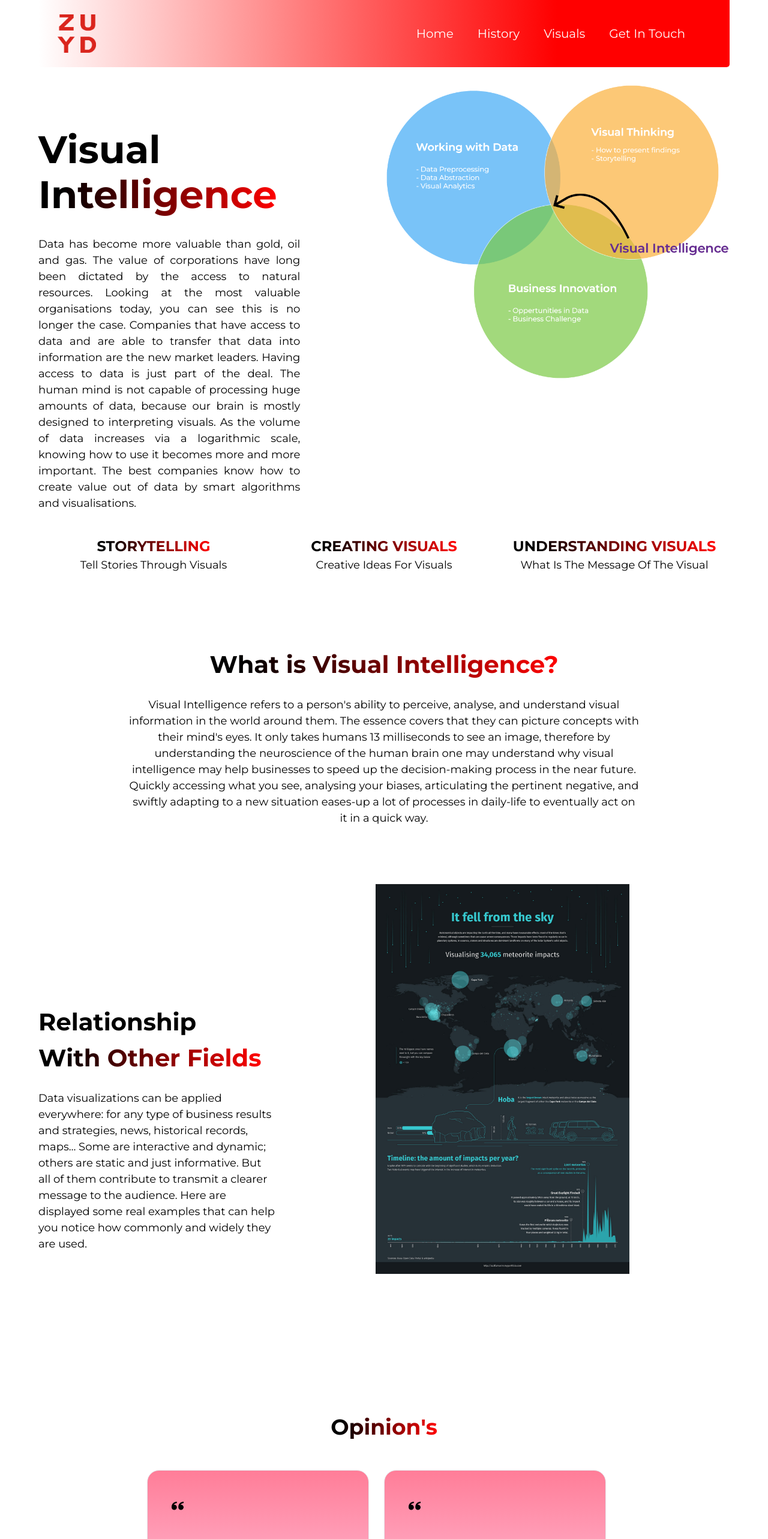
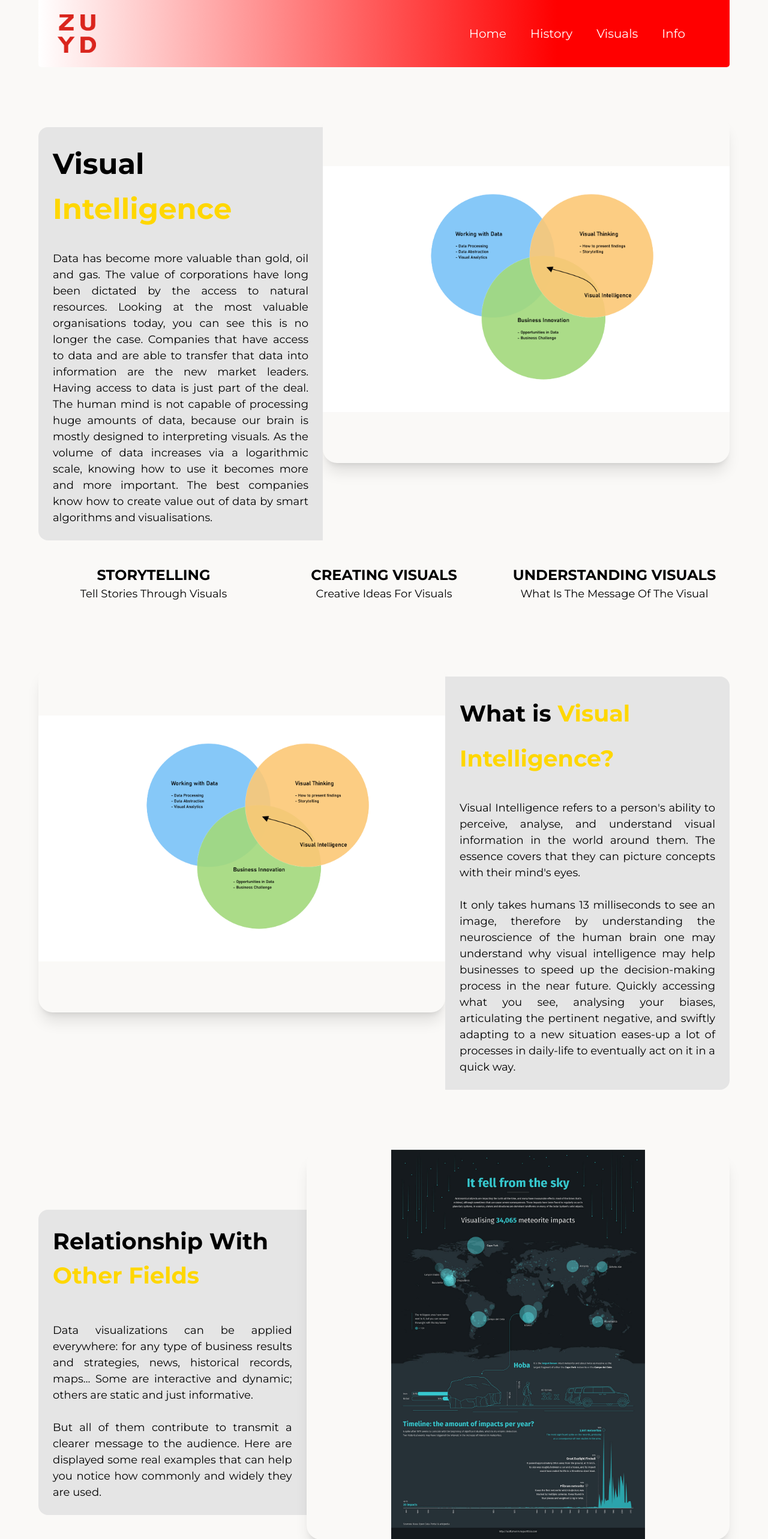
Before and after one commit to RFmax/Visual-Intelligence-Raising-Interest, a React (Vite) app: page / in a window 1280 px wide. Shown: the top 2566 px of the page at 60% size. Built offline with nearby package versions, Linux system fonts and the light colour scheme.

Commit message:
feedbackversion

```diff
--- a/src/components/Application.jsx
+++ b/src/components/Application.jsx
@@ -1,21 +1,34 @@
 import React from 'react'
+import { diagram } from '../assets'
 
 const Application = () => (
   <section>
-    <div className='flex flex-col py-12 items-center'>
-      <h2 className='font-montserrat font-semibold text-[40px] mt-[50px] mb-6 text-center text-gradient'> What is Visual Intelligence?</h2>
-      <p className='font-montserrat font-normal text-[18px] leading-normal max-w-[850px] text-center'>Visual Intelligence refers to a person's ability to perceive,
-        analyse, and understand visual information in the world around them.
+    <div className='flex flex-row max-sm:flex-col w-full items-start justify-between'>
+      <div className='flex justify-start mt-[80px]'>
+        <img src={diagram} alt="diagram" className="w-[955px] h-[580px] object-contain shadow-xl rounded-3xl z-[0]"  />
+      </div>
+
+      <div className='flex flex-col justify-end mt-[100px] bg-secondary p-6 rounded-r-2xl z-[1]'>
+        <h1 className="font-montserrat font-bold text-[38px] max-sm:text-[40px] leading-[75px]"> <span className='text-black'> What is </span><span className='text-[#FFD700]'>  Visual Intelligence?</span> </h1>
+        <p className='font-montserrat font-normal text-[18px] leading-normal max-w-[600px] mt-8 text-justify'>
+        Visual Intelligence refers to a person's ability to perceive, analyse, and understand visual information in the world around them.
         The essence covers that they can picture concepts with their mind's eyes.
+        <br /> <br />
         It only takes humans 13 milliseconds to see an image, therefore by understanding
         the neuroscience of the human brain one may understand why visual intelligence
         may help businesses to speed up the decision-making process in the near future.
         Quickly accessing what you see, analysing your biases, articulating the pertinent
         negative, and swiftly adapting to a new situation eases-up a lot of processes in daily-life
         to eventually act on it in a quick way.
-      </p>
+        </p>
+      </div>
+
     </div>
   </section>
+
+
+
 )
 
+
 export default Application
--- a/src/components/Facts.jsx
+++ b/src/components/Facts.jsx
@@ -5,7 +5,7 @@ const Facts = () => (
     <section className=' flex flex-row max-sm:flex-col justify-center items-center flex-wrap mb-6'>
         {facts.map((fact) => (
             <div key={fact.id} className='flex-1 flex justify-start flex-col items-center mt-10'>
-                <h3 className='font-montserrat font-semibold text-[24px] text-gradient uppercase text-center'>{fact.title}</h3>
+                <h3 className='font-montserrat font-semibold text-[24px] text-black uppercase text-center'>{fact.title}</h3>
                 <p className='font-montserrat font-normal text-[18px] text-center'>{fact.value}</p>
             </div>
         ))}
--- a/src/components/Hero.jsx
+++ b/src/components/Hero.jsx
@@ -7,36 +7,37 @@ import Review from './Review';
 import { feedback } from '../constants';
 
 const Hero = () => (
+
+  <section>
     <div>
-    <section>
-    <div className='flex flex-row max-sm:flex-col w-full items-start justify-evenly'>
-      <div className='flex flex-col justify-start mt-[100px]'>
-        <h1 className="font-montserrat font-bold text-[64px] max-sm:text-[48px] leading-[75px]"> <span className='text-black'> Visual </span> <br /> <span className='text-gradient'> Intelligence </span> </h1>
+      <div className='flex flex-row max-sm:flex-col w-full items-start justify-between'>
+        <div className='flex flex-col justify-start mt-[100px] bg-secondary p-6 rounded-l-2xl z-[1]'>
+          <h1 className="font-montserrat font-bold text-[48px] max-sm:text-[40px] leading-[75px]"> <span className='text-black'> Visual </span><span className='text-[#FFD700]'> Intelligence </span> </h1>
           <p className='font-montserrat font-normal text-[18px] leading-normal max-w-[600px] mt-8 text-justify'>
           Data has become more valuable than gold, oil and gas. The value of corporations have long been dictated by the access to natural resources. Looking at the most valuable organisations today, you can see this is no longer the case. Companies that have access to data and are able to transfer that data into information are the new market leaders.
           Having access to data is just part of the deal. The human mind is not capable of processing huge amounts of data, because our brain is mostly designed to interpreting visuals. As the volume of data increases via a logarithmic scale, knowing how to use it becomes more and more important. The best companies know how to create value out of data by smart algorithms and visualisations.
           </p>
         </div>
-      <div className='flex justify-end mt-[30px]'>
-        <img src={diagram} alt="diagram" className="w-[80%] h-[80%] object-contain"  />
+        <div className='flex justify-end mt-[80px]'>
+          <img src={diagram} alt="diagram" className="w-[955px] h-[580px] object-contain shadow-xl rounded-3xl z-[0]"  />
         </div>
     </div>
-    <div>
       < Facts />
     </div>
+
     <div>
       <Application / >
       <Relationship / >
       <div className='flex flex-col items-center'>
-        <h2 className='flex-1 font-montserrat font-semibold text-[36px] leading-[24px] py-5 text-gradient'>
-          Opinion's</h2>
+        <h2 className='flex-1 font-montserrat font-semibold text-[36px] leading-[24px] py-5 text-tertiary'>
+          Experiences</h2>
         <div className="flex flex-wrap items-center justify-center w-full feedback-container relative z-[1]">
           {feedback.map((card) => <Review key={card.id} {...card} />)}
         </div>
       </div>
     </div>
   </section>
- </div>
+
 )
 
 export default Hero
--- a/src/components/Relationship.jsx
+++ b/src/components/Relationship.jsx
@@ -19,19 +19,20 @@ const Relationship = () => {
   };
 
 return (
-  <section>
-    <div className='flex flex-row max-sm:flex-col justify-between py-12 mb-[175px]'>
-      <div className='flex flex-col justify-start'>
-        <h2 className='font-montserrat font-semibold text-[40px] mt-[200px] mb-6'>
-          <span className='text-black'>Relationship</span> <br /> <span className='text-gradient'>With Other Fields</span> </h2>
-        <p className='font-montserrat font-normal text-[18px] leading-normal max-w-[600px]'>
+  <section className='my-[100px]'>
+    <div className='flex flex-row max-sm:flex-col justify-between'>
+      <div className='flex flex-col justify-start bg-secondary p-6 my-[100px] rounded-l-2xl'>
+        <h2 className='font-montserrat font-semibold text-[38px] mb-[50px]'>
+        <span className='text-black'>Relationship With </span><span className='text-tertiary'>Other Fields</span> </h2>
+        <p className='font-montserrat font-normal text-[18px] leading-normal max-w-[651px] text-justify'>
         Data visualizations can be applied everywhere: for any type of business results and
         strategies, news, historical records, maps… Some are interactive and dynamic; others
-        are static and just informative. But all of them contribute to transmit a clearer
+        are static and just informative. <br /> <br /> But all of them contribute to transmit a clearer
         message to the audience. Here are displayed some real examples that can help you
         notice how commonly and widely they are used.</p>
       </div>
-      <div className='flex flex-col max-w-[900px] h-[650px] w-full relative group'>
+
+      <div className='flex flex-col max-w-[900px] h-[650px] w-full relative group shadow-xl rounded-3xl z-[0]'>
         <div style={{backgroundImage: `url(${relationship_visuals[currentIndex].img})`}} className='w-full h-full rounded-xl bg-center bg-contain bg-no-repeat duration-500'></div>
         <div className='hidden group-hover:block absolute top-[50%] -translate-x-0 translate-y-[-50%] left-5 text-2xl rounded-2xl p-2 bg-black/20 text-white cursor-pointer'>
           <MdArrowBackIos onClick={prevSlide} size={40} /></div>
@@ -39,7 +40,6 @@ return (
           <MdArrowForwardIos onClick={nextSlide} size={40} /></div>
       </div>
 
-
     </div>
   </section>
   )
--- a/src/constants/index.js
+++ b/src/constants/index.js
@@ -15,7 +15,7 @@ export const navLinks = [
     },
     {
         id: 'about',
-        title: 'Get In Touch'
+        title: 'Info'
     }
 ]
 
--- a/tailwind.config.cjs
+++ b/tailwind.config.cjs
@@ -5,8 +5,9 @@ module.exports = {
   theme: {
     extend: {
       colors: {
-        primary: "#FFFFFF",
-        secondary: "#CBC3E3",
+        primary: "#faf9f7",
+        secondary: "#e5e5e5",
+        tertiary: "#FFD700",
         dimWhite: "rgba(255, 255, 255, 0.7)",
         dimBlue: "rgba(9, 151, 124, 0.1)",
       },
```
Also changed, not shown: src/assets/diagram.png. Lines whose indentation alone changed are shown as unchanged.
